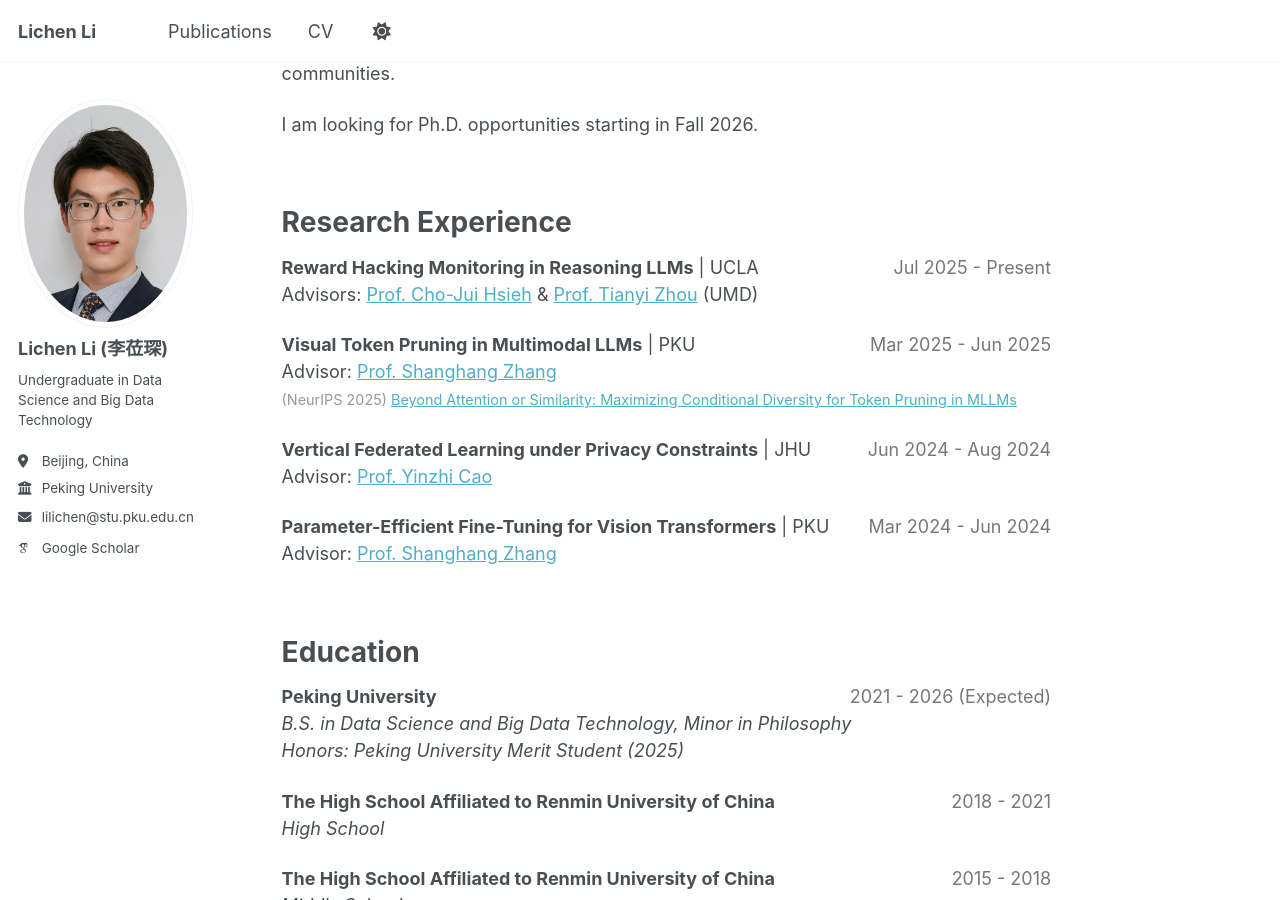
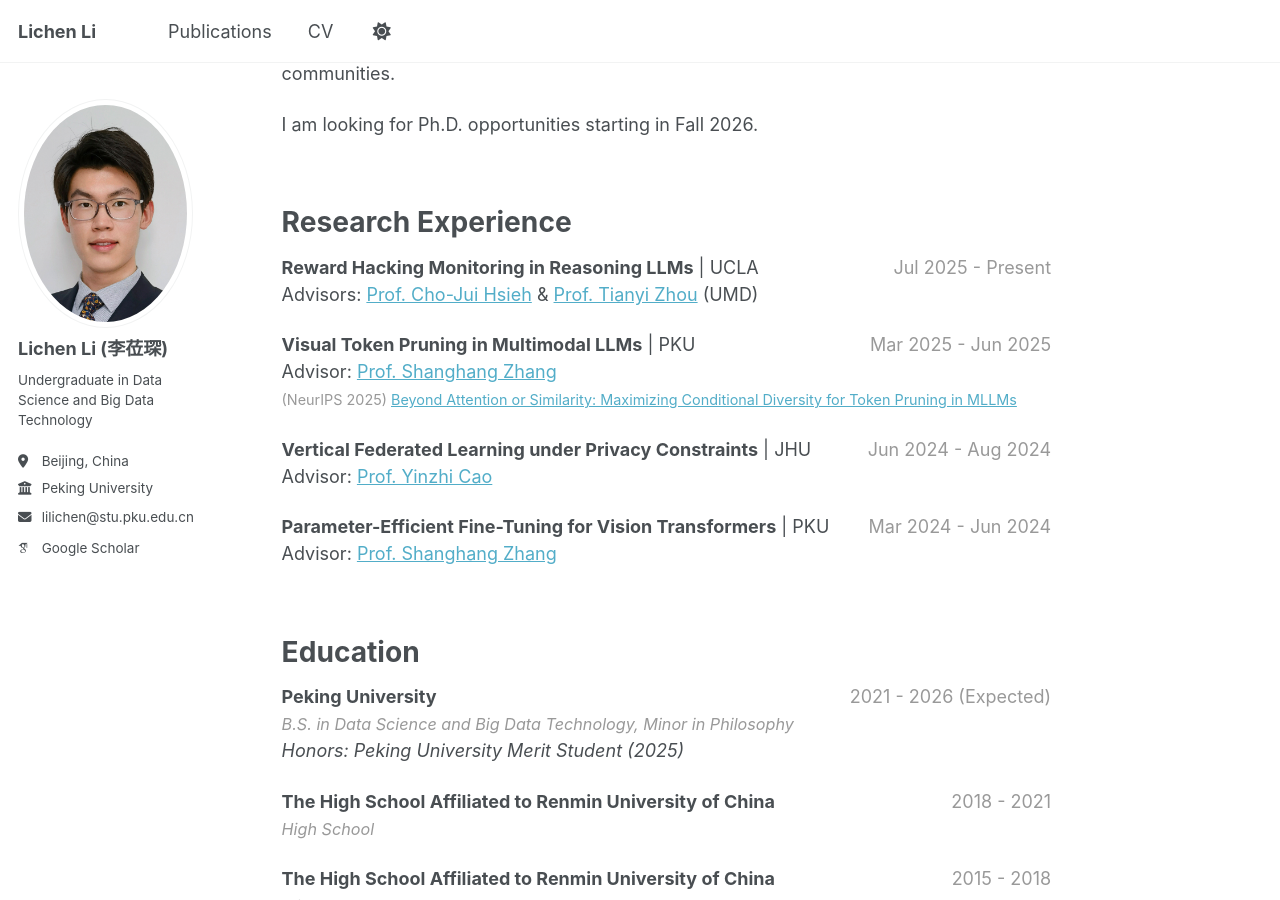
Before and after one commit to LichenLillc/LichenLillc.github.io, a Jekyll site: the page built from _pages/about.md, in a window 1280 px wide and 900 px high, scrolled down 394 px. Built offline with Jekyll 4.4.1, drawn with Linux system fonts in a browser that asks for light colours; some web fonts are replaced; a script that is not in the unit is left out.

Commit message:
Update color styling for research and education sections

```diff
--- a/_pages/about.md
+++ b/_pages/about.md
@@ -21,17 +21,17 @@ I am looking for Ph.D. opportunities starting in Fall 2026.
 Research Experience
 ======
 
-**Reward Hacking Monitoring in Reasoning LLMs** | UCLA <span style="float: right; color: #777">Jul 2025 - Present</span> <br>
+**Reward Hacking Monitoring in Reasoning LLMs** | UCLA <span style="float: right; color: #999">Jul 2025 - Present</span> <br>
 Advisors: [Prof. Cho-Jui Hsieh](https://web.cs.ucla.edu/~chohsieh/) & [Prof. Tianyi Zhou](https://tianyizhou.github.io) (UMD) <br>
 
-**Visual Token Pruning in Multimodal LLMs** | PKU <span style="float: right; color: #777;">Mar 2025 - Jun 2025</span> <br>
+**Visual Token Pruning in Multimodal LLMs** | PKU <span style="float: right; color: #999;">Mar 2025 - Jun 2025</span> <br>
 Advisor: [Prof. Shanghang Zhang](https://pku-hmi-lab.github.io/HMI-Web/leader.html) <br>
 <span style="color: #999; font-size: 0.8em;">(NeurIPS 2025) [Beyond Attention or Similarity: Maximizing Conditional Diversity for Token Pruning in MLLMs](https://arxiv.org/pdf/2506.10967)</span> <br>
 
-**Vertical Federated Learning under Privacy Constraints** | JHU <span style="float: right; color: #777;">Jun 2024 - Aug 2024</span> <br>
+**Vertical Federated Learning under Privacy Constraints** | JHU <span style="float: right; color: #999;">Jun 2024 - Aug 2024</span> <br>
 Advisor: [Prof. Yinzhi Cao](https://yinzhicao.org) <br>
 
-**Parameter-Efficient Fine-Tuning for Vision Transformers** | PKU <span style="float: right; color: #777;">Mar 2024 - Jun 2024</span> <br>
+**Parameter-Efficient Fine-Tuning for Vision Transformers** | PKU <span style="float: right; color: #999;">Mar 2024 - Jun 2024</span> <br>
 Advisor: [Prof. Shanghang Zhang](https://pku-hmi-lab.github.io/HMI-Web/leader.html) <br>
 
 <div style="height: 45px;"></div>
@@ -39,15 +39,15 @@ Advisor: [Prof. Shanghang Zhang](https://pku-hmi-lab.github.io/HMI-Web/leader.ht
 Education
 ======
 
-**Peking University** <span style="float: right; color: #777;">2021 - 2026 (Expected)</span> <br>
-*B.S. in Data Science and Big Data Technology, Minor in Philosophy* <br>
+**Peking University** <span style="float: right; color: #999;">2021 - 2026 (Expected)</span> <br>
+<span style="color: #999; font-size: 0.9em;">*B.S. in Data Science and Big Data Technology, Minor in Philosophy*</span> <br>
 *Honors: Peking University Merit Student (2025)* <br>
 
-**The High School Affiliated to Renmin University of China** <span style="float: right; color: #777;">2018 - 2021</span> <br>
-*High School* <br>
+**The High School Affiliated to Renmin University of China** <span style="float: right; color: #999;">2018 - 2021</span> <br>
+<span style="color: #999; font-size: 0.9em;">*High School*</span> <br>
 
-**The High School Affiliated to Renmin University of China** <span style="float: right; color: #777;">2015 - 2018</span> <br>
-*Middle School* <br>
+**The High School Affiliated to Renmin University of China** <span style="float: right; color: #999;">2015 - 2018</span> <br>
+<span style="color: #999; font-size: 0.9em;">*Middle School*</span> <br>
 
 <div style="height: 40px;"></div>
 
```
